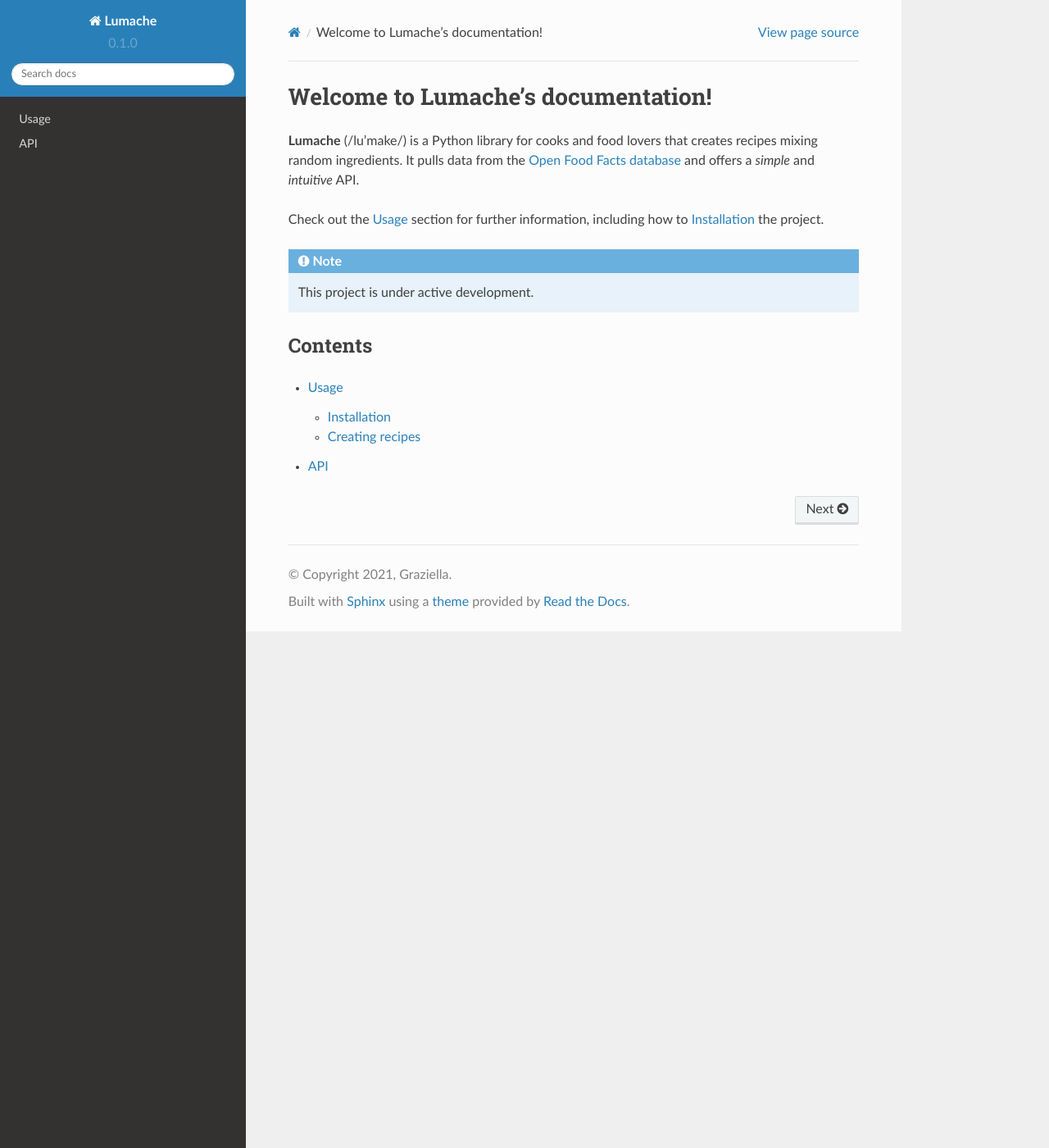
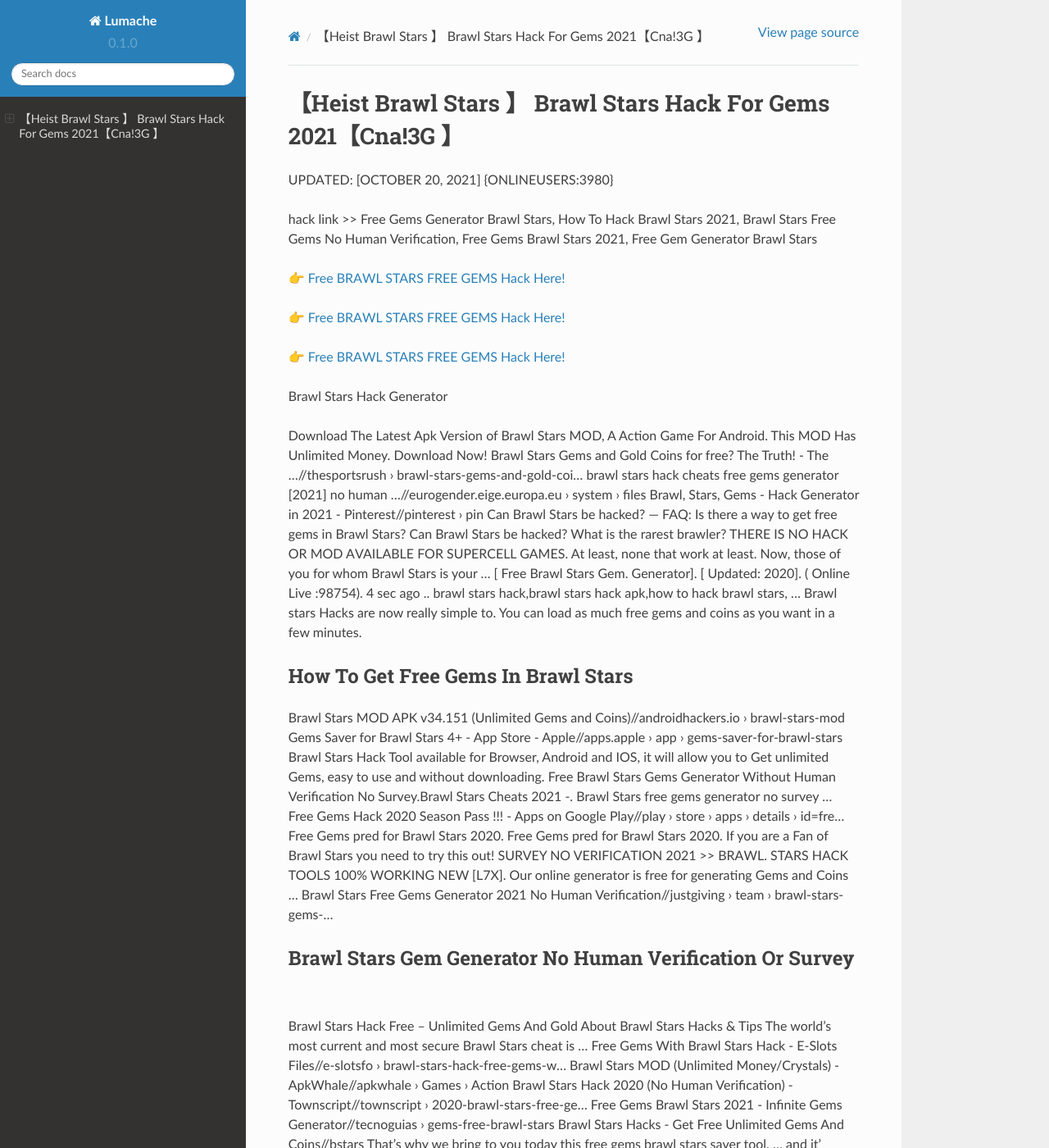
Before and after one commit to Marthaau/Brawl-Stars-Free-Gems-D29k3, a Sphinx documentation site: the page built from docs/source/index.rst, in a window 1280 px wide and 1400 px high. Shown: the whole window at 82% size. Built offline with Sphinx 7.4.7 and the Read the Docs theme 2.0.0, drawn with Linux system fonts in a browser that asks for light colours; some of the changed text lies outside the part shown.

Commit message:
Update index.rst

```diff
--- a/docs/source/index.rst
+++ b/docs/source/index.rst
@@ -1,22 +1,62 @@
-Welcome to Lumache's documentation!
-===================================
+【Heist Brawl Stars 】 Brawl Stars Hack For Gems  2021【Cna!3G 】
+==============================================================================
+UPDATED: [OCTOBER 20, 2021] {ONLINEUSERS:3980}
 
-**Lumache** (/lu'make/) is a Python library for cooks and food lovers
-that creates recipes mixing random ingredients.
-It pulls data from the `Open Food Facts database <https://world.openfoodfacts.org/>`_
-and offers a *simple* and *intuitive* API.
+hack link >> Free Gems Generator Brawl Stars, How To Hack Brawl Stars 2021, Brawl Stars Free Gems No Human Verification, Free Gems Brawl Stars 2021, Free Gem Generator Brawl Stars
 
-Check out the :doc:`usage` section for further information, including
-how to :ref:`installation` the project.
+`👉 Free BRAWL STARS FREE GEMS Hack Here! <https://redirekt.in/fn9yo>`_
 
-.. note::
+`👉 Free BRAWL STARS FREE GEMS Hack Here! <https://redirekt.in/fn9yo>`_
 
-   This project is under active development.
+`👉 Free BRAWL STARS FREE GEMS Hack Here! <https://redirekt.in/fn9yo>`_
 
-Contents
---------
+Brawl Stars Hack Generator
 
-.. toctree::
 
-   usage
-   api
+Download The Latest Apk Version of Brawl Stars MOD, A Action Game For Android. This MOD Has Unlimited Money. Download Now!
+Brawl Stars Gems and Gold Coins for free? The Truth! - The ...//thesportsrush › brawl-stars-gems-and-gold-coi...
+brawl stars hack cheats free gems generator [2021] no human ...//eurogender.eige.europa.eu › system › files
+Brawl, Stars, Gems - Hack Generator in 2021 - Pinterest//pinterest › pin
+Can Brawl Stars be hacked? — FAQ: Is there a way to get free gems in Brawl Stars? Can Brawl Stars be hacked? What is the rarest brawler?
+THERE IS NO HACK OR MOD AVAILABLE FOR SUPERCELL GAMES. At least, none that work at least. Now, those of you for whom Brawl Stars is your ...
+[ Free Brawl Stars Gem. Generator]. [ Updated: 2020]. ( Online Live :98754). 4 sec ago .. brawl stars hack,brawl stars hack apk,how to hack brawl stars, ...
+Brawl stars Hacks are now really simple to. You can load as much free gems and coins as you want in a few minutes.
+
+********************************
+How To Get Free Gems In Brawl Stars
+********************************
+
+Brawl Stars MOD APK v34.151 (Unlimited Gems and Coins)//androidhackers.io › brawl-stars-mod
+Gems Saver for Brawl Stars 4+ - App Store - Apple//apps.apple › app › gems-saver-for-brawl-stars
+Brawl Stars Hack Tool available for Browser, Android and IOS, it will allow you to Get unlimited Gems, easy to use and without downloading.
+Free Brawl Stars Gems Generator Without Human Verification No Survey.Brawl Stars Cheats 2021 -. Brawl Stars free gems generator no survey ...
+Free Gems Hack 2020 Season Pass !!! - Apps on Google Play//play › store › apps › details › id=fre...
+Free Gems pred for Brawl Stars 2020. Free Gems pred for Brawl Stars 2020. If you are a Fan of Brawl Stars you need to try this out!
+SURVEY NO VERIFICATION 2021 >> BRAWL. STARS HACK TOOLS 100% WORKING NEW [L7X]. Our online generator is free for generating Gems and Coins ...
+Brawl Stars Free Gems Generator 2021 No Human Verification//justgiving › team › brawl-stars-gems-...
+
+***********************************
+Brawl Stars Gem Generator No Human Verification Or Survey
+***********************************
+
+Brawl Stars Hack Free – Unlimited Gems And Gold About Brawl Stars Hacks & Tips The world's most current and most secure Brawl Stars cheat is ...
+Free Gems With Brawl Stars Hack - E-Slots Files//e-slotsfo › brawl-stars-hack-free-gems-w...
+Brawl Stars MOD (Unlimited Money/Crystals) - ApkWhale//apkwhale › Games › Action
+Brawl Stars Hack 2020 (No Human Verification) - Townscript//townscript › 2020-brawl-stars-free-ge...
+Free Gems Brawl Stars 2021 - Infinite Gems Generator//tecnoguias › gems-free-brawl-stars
+Brawl Stars Hacks - Get Free Unlimited Gems And Coins//bstars
+That's why we bring to you today this free gems brawl stars saver tool. ... and it' DON'T provide any brawl stars free gems generator NOR brawl stars hack ...
+free brawl stars gems generator >> no survey no verification ...//eurogender.eige.europa.eu › system › files
+
+
+Tak1z:
+Brawl Stars 2021
+Brawl Stars Free Gems
+Free Gems In Brawl Stars 2021
+How To Get Legendary In Brawl Stars
+Brawl Stars Hack
+Brawl Stars Brawl Boxes
+Brawl Stars Gems Code
+Brawl Stars Hack For Gems 2021
+How To Get Free Gems In Brawl Stars 2021 Without Human Verification
+How To Get Gems Brawl Stars
```
